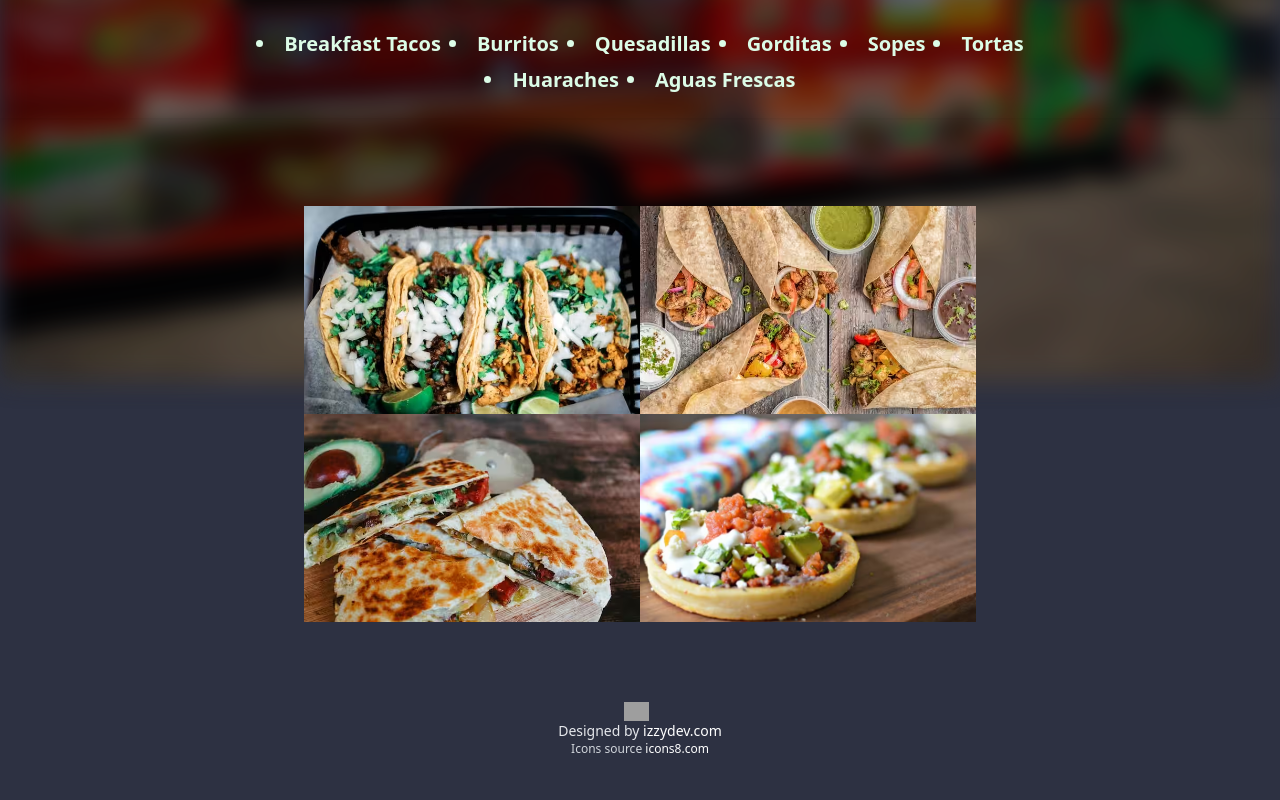
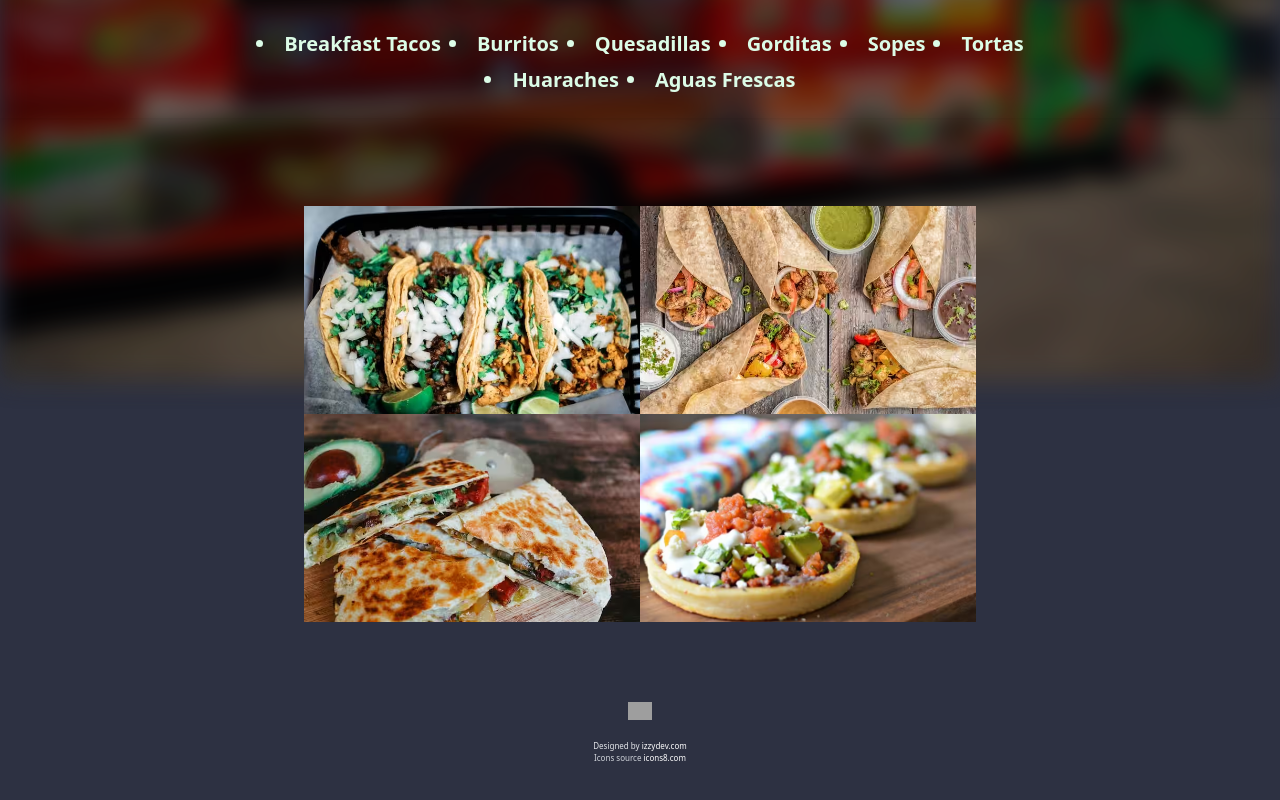
Before and after one commit to ish-suarez/MedranosTaqueria, a Next.js app in the folder client/: page / in a window 1280 px wide. Shown: the part 418-1218 px from the top of the page. Built offline with nearby package versions, Linux system fonts and the light colour scheme; grey boxes are pictures that could not be loaded.

Commit message:
updated text size for footer signature

```diff
--- a/client/components/Footer.tsx
+++ b/client/components/Footer.tsx
@@ -1,15 +1,15 @@
 export default function Footer () {
     return(
         <footer className="flex flex-col justify-center py-10 text-center">
-            <a className="self-center w-1/5 transition delay-100 hover:scale-110" target={'_blank'} rel={'noreferrer'} href="https://www.facebook.com/TaqueriaMedrano">
+            <a className="self-center w-1/4 transition delay-100 hover:scale-110" target={'_blank'} rel={'noreferrer'} href="https://www.facebook.com/TaqueriaMedrano">
                 <img className="" width={25} height={25} src="https://img.icons8.com/color/48/null/facebook-new.png" alt="Facebook logo"/>
 
             </a>
-            <div>
-                <p className="text-sm text-gray-200">
+            <div className="font-light text-[8px] py-5">
+                <p className=" text-gray-200">
                     Designed by <a className="text-white hover:text-gray-300" href="https://izzydev.com" target={'_blank'} rel={'noreferrer'}>izzydev.com</a>
                 </p>
-                <p className="text-xs text-gray-300 ">Icons source <a className="text-white hover:text-gray-300" href="https://www.icons8.com" target={'_blank'} rel='noreferrer'>icons8.com</a></p>
+                <p className=" text-gray-300 ">Icons source <a className="text-white hover:text-gray-300" href="https://www.icons8.com" target={'_blank'} rel='noreferrer'>icons8.com</a></p>
 
             </div>
         </footer>
```
